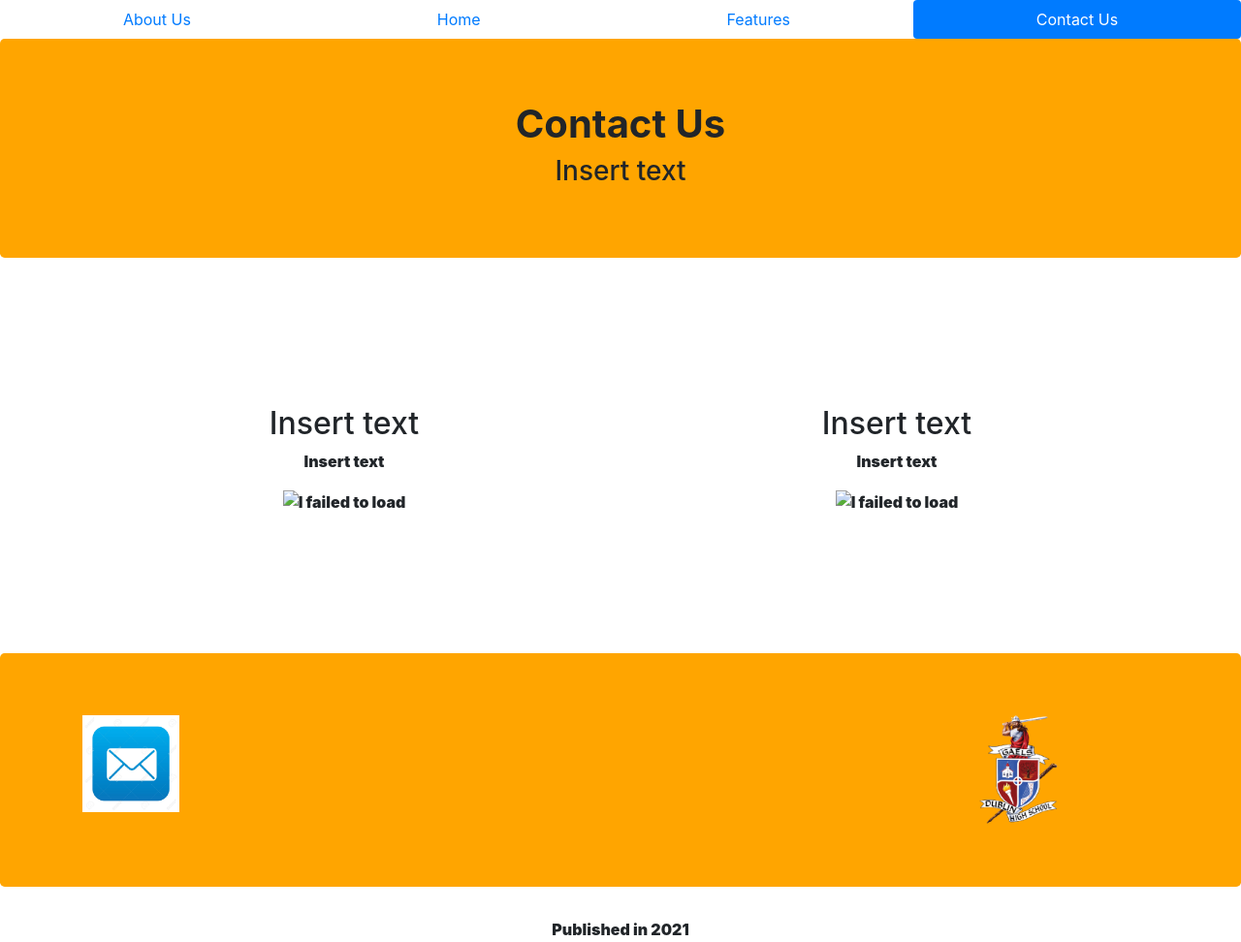
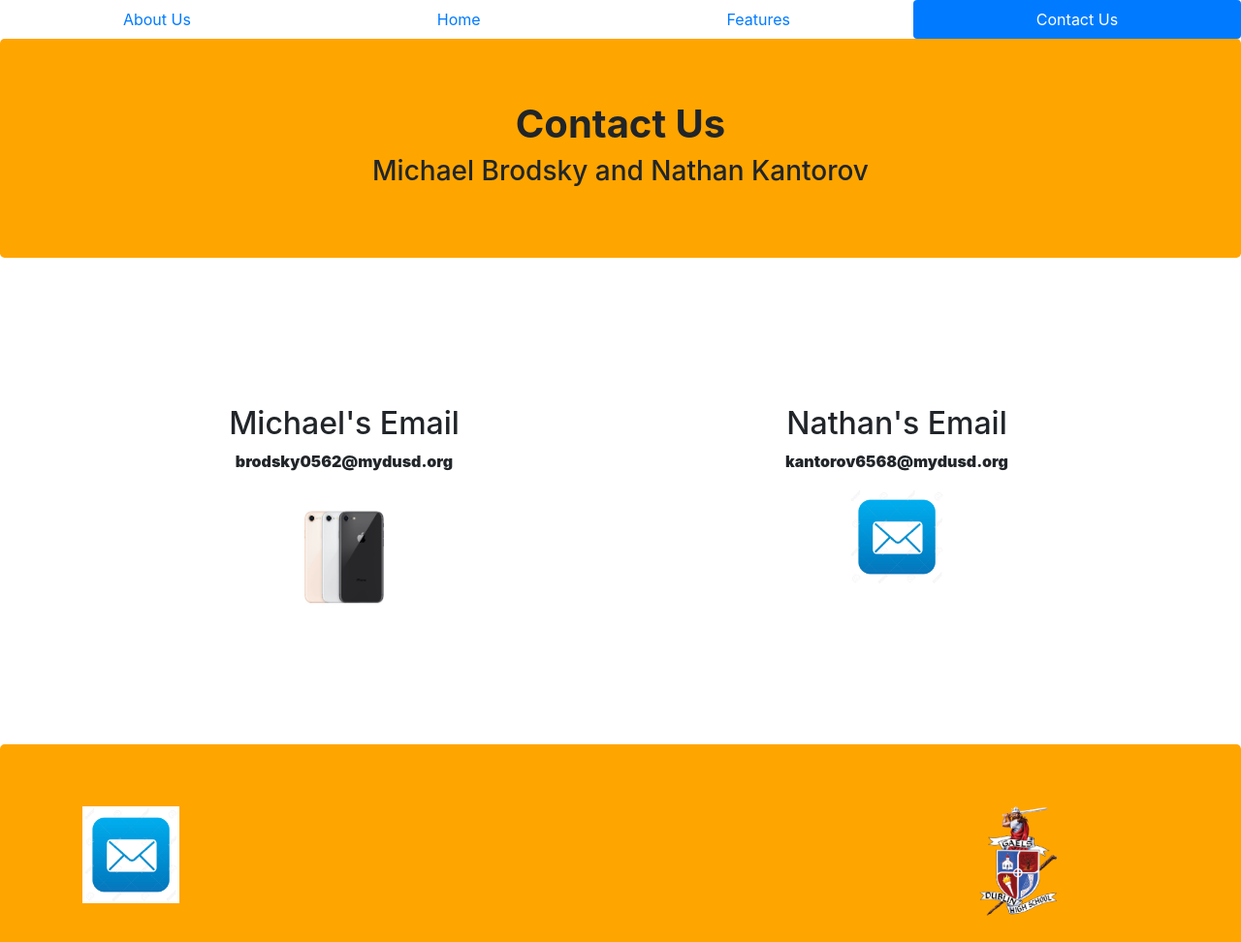
Before and after one commit to VeryHandsomeMan55/Entrepreneur_Project, a plain HTML site: page ContactMe.html in a window 1280 px wide. Shown: the top 972 px of the page at 97% size. Drawn offline with Linux system fonts and the light colour scheme.

Commit message:
size ajustments

```diff
--- a/ContactMe.html
+++ b/ContactMe.html
@@ -18,7 +18,7 @@
 
     <div class="jumbotron text-center">
       <h1><strong>Contact Us<strong></h1>
-      <h3>Insert text</h3>
+      <h3>Michael Brodsky and Nathan Kantorov</h3>
     </div>
 
     <br>
@@ -30,14 +30,18 @@
     <div class="container text-center">
       <div class="row">
         <div class="col-6">
-          <h2>Insert text</h2>
-          <p>Insert text</p>
-          <img scr="Images/iphone.jpg" height="150px" width="125px" alt="I failed to load">
+          <h2>Michael's Email</h2>
+          <p>brodsky0562@mydusd.org</p>
+          <a href="mailto:brodsky0562@mydusd.org">
+          <img src="Images/iphone.jpg" style="max-width:100px">
+          </a>
         </div>
         <div class="col-6">
-          <h2>Insert text</h2>
-          <p>Insert text</p>
-          <img scr="Images/email.jpg" height="150px" width="150px" alt="I failed to load">
+          <h2>Nathan's Email</h2>
+          <p>kantorov6568@mydusd.org</p>
+          <a href="mailto:kantorov6568@mydusd.org">
+          <img src="Images/email.jpg" style="max-width:100px">
+          </a>
         </div>
       </div>
     </div>
@@ -60,9 +64,7 @@
     <div class="container">
       <div class="row">
         <div class="col-3">
-          <a href="mailto:brodsky0562@gmail.com">
-          <img src="Images/email.jpg" height="100px" width="100px">
-          </a>
+          <img src="Images/email.jpg" style="max-height:100px">
         </div>
         <div class="col-3">
         </div>
```
Also changed, not shown: AboutMe.html (+1 -3 lines), Features.html (+1 -3 lines), index.html (+1 -3 lines).
